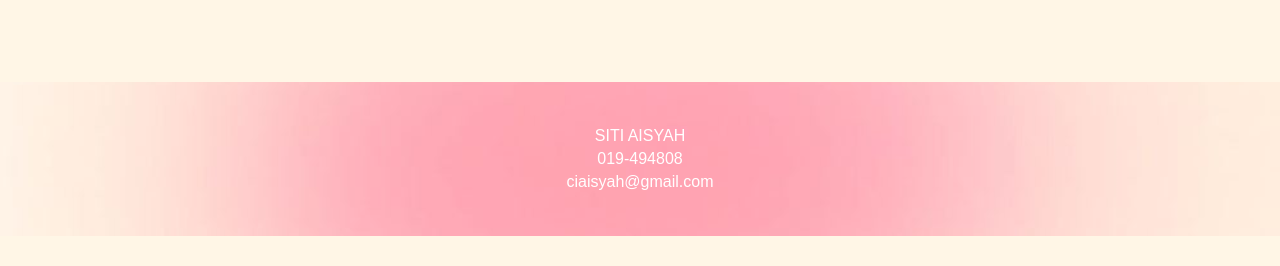
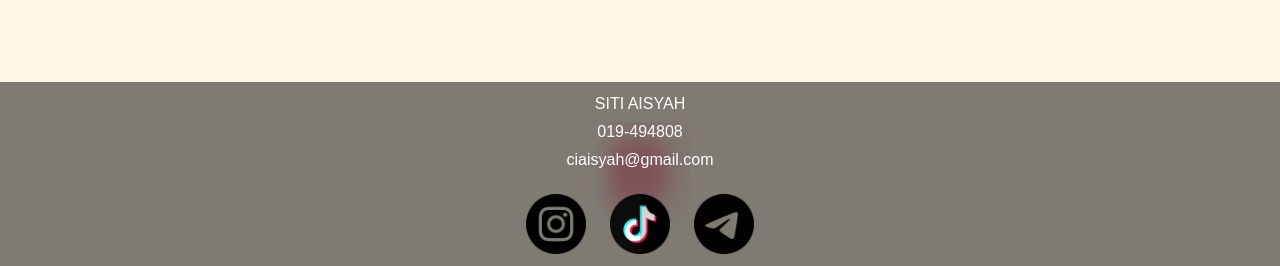
Before and after one commit to aisyah924/aisyah.github.io, a plain HTML site: page real talent.html in a window 1280 px wide. Shown: the part 1360-1626 px from the top of the page. Before the commit the page ends 1596 px from the top, so only its background shows below. Drawn offline with Linux system fonts and the light colour scheme; files whose address does not match are found by name.

Commit message:
Add files via upload

```diff
--- a/css/style.css
+++ b/css/style.css
@@ -246,11 +246,31 @@ nav ul li:nth-child(3) a {
 }
 
 footer {
-    background: url("C:/Users/ctais/Desktop/AISYAH WEB/img/bg2.jpg") no-repeat center center;
-    background-size: cover;
-    padding: 40px;
+    position: relative;
     text-align: center;
     color: #fff;
+    padding: 40px 20px; /* Adjust padding to control the space around the content */
+}
+
+.footer-background {
+    width: 100px;
+    height: 100px;
+    border-radius: 10px;
+}
+
+.footer-content {
+    position: absolute;
+    top: 0;
+    left: 0;
+    width: 100%;
+    height: 100%;
+    display: flex;
+    flex-direction: column;
+    align-items: center;
+    justify-content: center;
+    background: rgba(0, 0, 0, 0.5); /* Optional: Adds a semi-transparent background to improve text readability */
+    padding: 40px 20px;
+    box-sizing: border-box;
 }
 
 footer p {
--- a/real talent.html
+++ b/real talent.html
@@ -67,10 +67,19 @@
         </div>
     </section>
 
-   <footer id="footer">
+  <footer id="footer">
+    <div class="footer-content">
         <p>SITI AISYAH</p>
         <p>019-494808</p>
         <p>ciaisyah@gmail.com</p>
-    </footer>
+        <div class="footer-images">
+            <a href="https://www.instagram.com/luvly.syahh?igsh=M3ZzM3BrMTcwNDM5&utm_source=qr"><img src="img/ig.png" alt="Instagram"></a>
+            <a href="https://www.tiktok.com/@ct.aisyahh?_t=8nxeGEbtehb&_r=1"><img src="img/10.png" alt="TikTok"></a>
+            <a href="#"><img src="img/11.png" alt="Telegram"></a>
+        </div>
+    </div>
+    <img src="img/27.jpg" alt="Footer Image" class="footer-background">
+</footer>
+
 </body>
 </html>
```
Also changed, not shown: about me.html (+10 -1 lines), index.html (+5 -0 lines), talent.html (+10 -1 lines), img/27.jpg (added).
